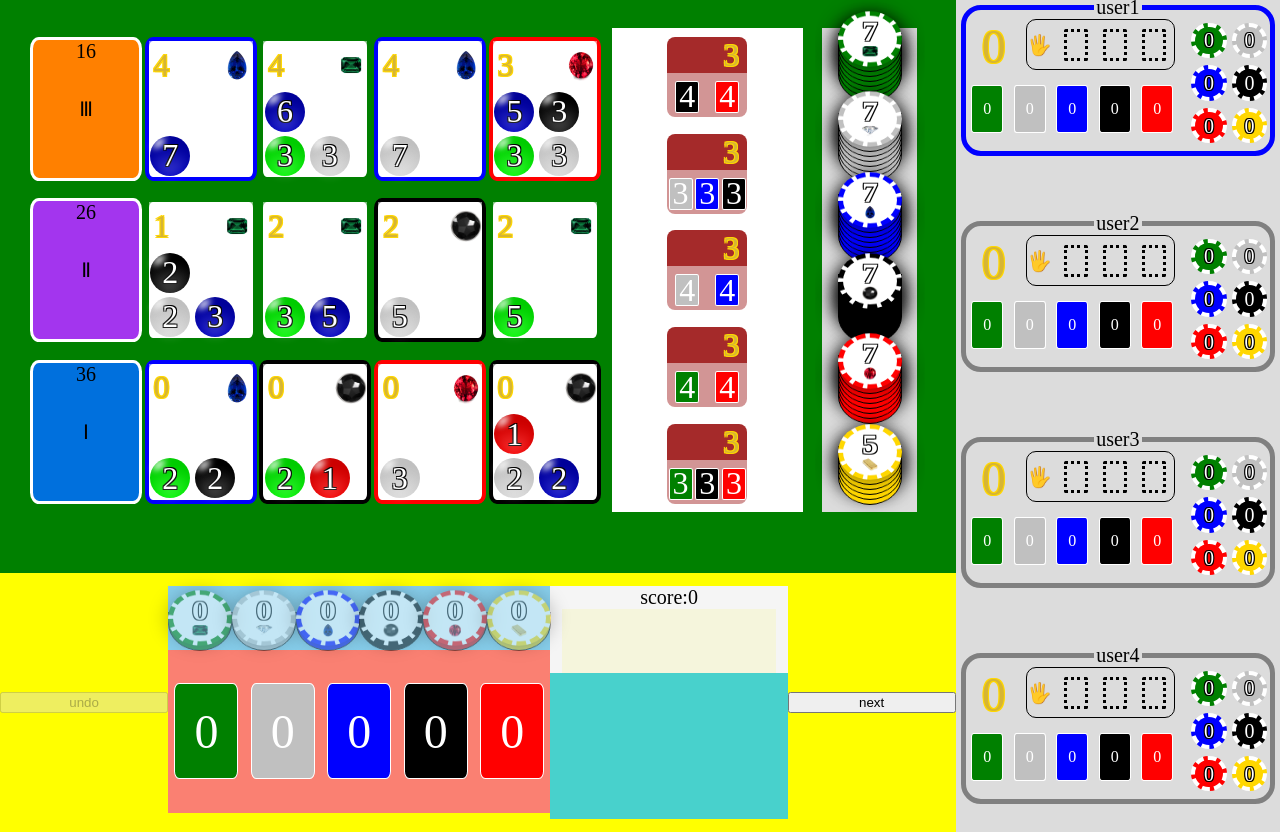
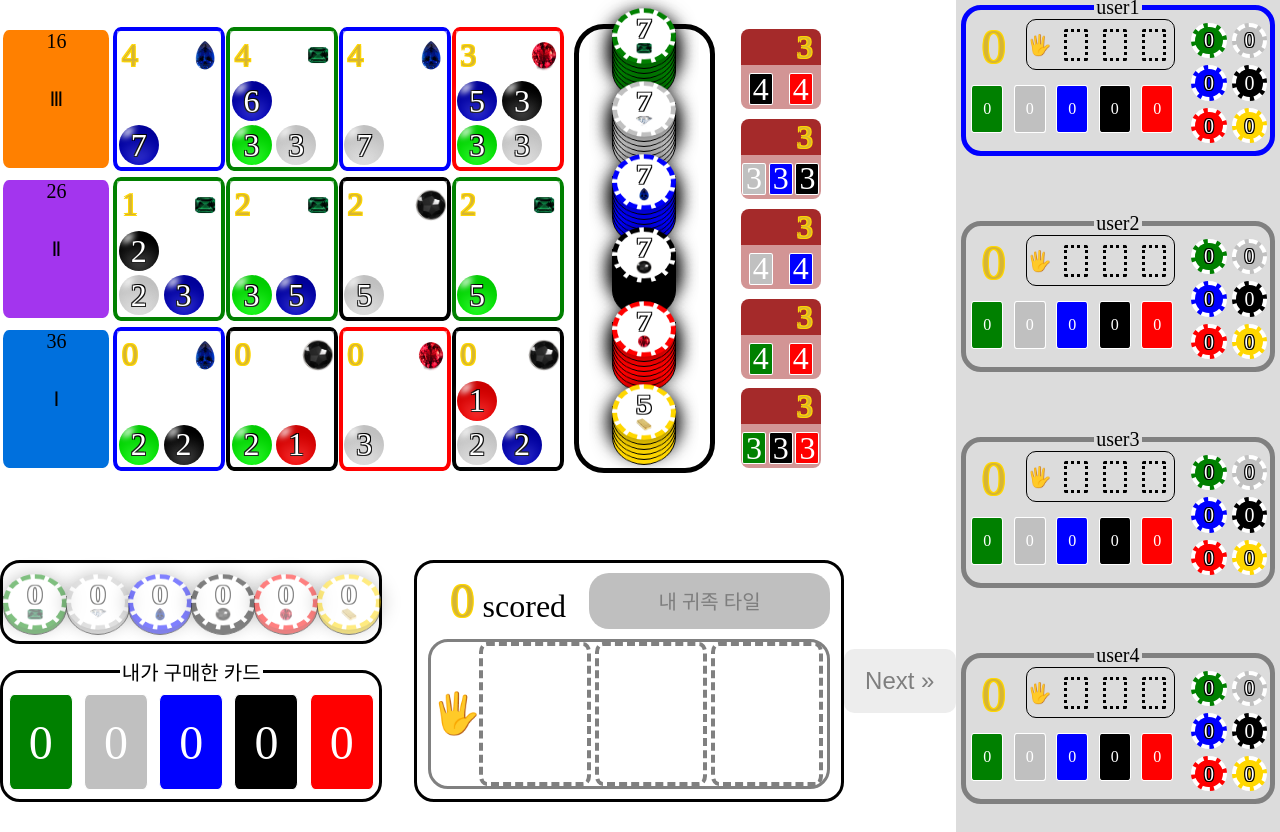
Before and after one commit to kaisiok/splenderpractice, a React (Create React App) app: page / in a window 1280 px wide. Built offline with nearby package versions, Linux system fonts and the light colour scheme.

Commit message:
개인 상태창 css수정

```diff
--- a/src/splendor/component/body/board.js
+++ b/src/splendor/component/body/board.js
@@ -4,8 +4,7 @@ import Tokens from "./tokens";
 import Cards from "./cards";
 
 const BoardWrap = styled.div`
-  background-color: green;
-  height: 70%;
+  height: 65%;
   display: flex;
   justify-content: center;
   align-items: center;
@@ -15,8 +14,8 @@ function Board() {
   return (
     <BoardWrap>
       <Cards />
+      <Tokens />
       <Tiles />
-      <Tokens />
     </BoardWrap>
   );
 }
--- a/src/splendor/component/body/card.js
+++ b/src/splendor/component/body/card.js
@@ -25,19 +25,16 @@ const CardTopWrap = styled.div`
   align-items: center;
   background-color: rgba(255, 255, 255, 0.5);
   & > #score_in_card {
-    /* width: 30%; */
     margin-left: 0.3rem;
     right: 3rem;
     font-size: 2rem;
     color: #d6b534;
     text-shadow: 1px 1px 0 gold, -1px -1px 0 gold, 1px -1px 0 gold,
       -1px 1px 0 gold;
-    /* transform: translate(0%, 15%); */
   }
   & > #jewel_img {
     width: 2rem;
     height: 2rem;
-    /* transform: translate(60%, -80%); */
     -webkit-user-drag: none;
   }
 `;
--- a/src/splendor/component/body/tile.js
+++ b/src/splendor/component/body/tile.js
@@ -4,8 +4,8 @@ import MyCard from "../footer/myCard";
 const TileWrap = styled.div`
   border-radius: 10%;
   background-color: brown;
-  height: 5rem;
-  width: 5rem;
+  height: ${(props) => props.size.height}rem;
+  width: ${(props) => props.size.width}rem;
   position: relative;
   & > #tile_cost_wrapper {
     width: 100%;
@@ -19,17 +19,27 @@ const TileWrap = styled.div`
   & > #tile_score_wrapper {
     position: absolute;
     left: 70%;
-    font-size: 2rem;
+    font-size: ${(props) => props.size.font}rem;
     color: #d6b534;
     text-shadow: 1px 1px 0 gold, -1px -1px 0 gold, 1px -1px 0 gold,
       -1px 1px 0 gold;
   }
 `;
 
-function Tile({ score, cost, size }) {
+function Tile({ score, cost, location }) {
+  const size = (() => {
+    switch (location) {
+      case "myTiles":
+        return { height: 3, width: 3, font: 1.5 };
+      default:
+        return { height: 5, width: 5, font: 2 };
+    }
+  })();
+
   return (
-    <TileWrap>
+    <TileWrap size={size}>
       <div id="tile_score_wrapper">{score}</div>
+      {location ? null : (
         <div id="tile_cost_wrapper">
           {Object.keys(cost).map((el) => {
             if (cost[el] > 0) {
@@ -46,6 +56,7 @@ function Tile({ score, cost, size }) {
             }
           })}
         </div>
+      )}
     </TileWrap>
   );
 }
--- a/src/splendor/component/body/tiles.js
+++ b/src/splendor/component/body/tiles.js
@@ -11,13 +11,14 @@ import {
 
 const TilesWrap = styled.div`
   background-color: white;
-  width: 20%;
+  width: 10%;
   height: 80%;
   margin: 1%;
   display: flex;
   flex-direction: column;
   align-items: center;
   justify-content: space-around;
+  margin-right: 8rem;
 `;
 
 const TilesTopWrap = styled.div`
--- a/src/splendor/component/body/tokens.js
+++ b/src/splendor/component/body/tokens.js
@@ -5,14 +5,24 @@ import MyToken from "../footer/myToken";
 import TokenModal from "./tokenModal";
 
 const TokensWrap = styled.div`
-  background-color: gainsboro;
-  width: 10%;
+  width: 15%;
   height: 80%;
   margin: 1%;
   display: flex;
   flex-direction: column;
   align-items: center;
   justify-content: space-around;
+  border: 5px solid black;
+  border-radius: 30px;
+  ${(props) =>
+    props.canPlay &&
+    `
+    cursor: pointer;
+    :hover {
+    border-color: blue;
+    background-color: gainsboro;
+  }
+  `}
 `;
 
 function Tokens() {
@@ -31,7 +41,7 @@ function Tokens() {
   };
 
   return (
-    <TokensWrap onClick={handleClick}>
+    <TokensWrap onClick={handleClick} canPlay={isActivated}>
       <MyToken
         type={"emeraldToken"}
         number={tokens.emeraldToken}
--- a/src/splendor/component/footer/myCards.js
+++ b/src/splendor/component/footer/myCards.js
@@ -11,16 +11,22 @@ import { buyCardToken } from "../../../redux/reducers/tokenSlice";
 import MyTokens from "./myTokens";
 const MyCard_TokenWrap = styled.div`
   width: 40%;
-  height: 90%;
+  height: 80%;
+  position: relative;
 `;
 
-const MyCardsWrap = styled.div`
-  background-color: salmon;
+const MyCardsWrap = styled.fieldset`
   width: 100%;
-  height: 70%;
+  height: 60%;
   display: flex;
   justify-content: space-around;
   align-items: center;
+  border: 3px solid black;
+  border-radius: 20px;
+  padding: 0;
+  margin: 0;
+  position: absolute;
+  bottom: 0;
 `;
 
 function MyCards() {
@@ -95,6 +101,7 @@ function MyCards() {
     <MyCard_TokenWrap>
       <MyTokens />
       <MyCardsWrap onDragOver={handleDragOver} onDrop={handleDrop}>
+        <legend>내가 구매한 카드</legend>
         {Object.keys(activatedPlayer.cards).map((el) => {
           return (
             <MyCard
--- a/src/splendor/component/footer/myHand.js
+++ b/src/splendor/component/footer/myHand.js
@@ -7,12 +7,24 @@ import { bringCardInTurn } from "../../../redux/reducers/turnSlice";
 import { getGoldToken } from "../../../redux/reducers/tokenSlice";
 
 const MyHandWrap = styled.div`
-  background-color: mediumturquoise;
-  width: 100%;
-  height: 90%;
-  display: flex;
+  width: 95%;
+  height: 100%;
+  display: grid;
+  grid-template-columns: 3rem 1fr 1fr 1fr;
   align-items: center;
   justify-content: space-around;
+  border: 3px solid gray;
+  border-radius: 20px;
+  margin: 10px;
+  > .handEmoji {
+    font-size: 2.5rem;
+  }
+`;
+const EmptyCard = styled.div`
+  border: 0.3rem dashed gray;
+  border-radius: 7%;
+  width: 7rem;
+  height: 9rem;
 `;
 
 function MyHand() {
@@ -78,6 +90,7 @@ function MyHand() {
 
   return (
     <MyHandWrap onDragOver={handleDragOver} onDrop={handleDrop}>
+      <div className="handEmoji">🖐️</div>
       {handedCards.map((el, idx) => (
         <Card
           key={el.id}
@@ -89,6 +102,9 @@ function MyHand() {
           location={"hand"}
         />
       ))}
+      {handedCards.length < 1 ? <EmptyCard></EmptyCard> : null}
+      {handedCards.length < 2 ? <EmptyCard></EmptyCard> : null}
+      {handedCards.length < 3 ? <EmptyCard></EmptyCard> : null}
     </MyHandWrap>
   );
 }
--- a/src/splendor/component/footer/myInfo.js
+++ b/src/splendor/component/footer/myInfo.js
@@ -4,13 +4,35 @@ import MyHand from "./myHand";
 import { useSelector } from "react-redux";
 
 const MyInfoWrap = styled.div`
-  background-color: whitesmoke;
-  width: 30%;
-  height: 90%;
+  width: 45%;
+  height: 80%;
   display: flex;
   flex-direction: column;
   align-items: center;
   justify-content: space-around;
+  border: 3px solid black;
+  border-radius: 20px;
+  margin-left: 2rem;
+`;
+
+const Score_TileWrap = styled.div`
+  height: 40%;
+  width: 95%;
+  margin-top: 10px;
+  position: relative;
+  display: flex;
+  > .userScore {
+    width: 40%;
+    height: 100%;
+    font-size: 2rem;
+    color: black;
+  }
+  > .userScore::first-letter {
+    font-size: 3rem;
+    color: #d6b534;
+    text-shadow: 1px 1px 0 gold, -1px -1px 0 gold, 1px -1px 0 gold,
+      -1px 1px 0 gold;
+  }
 `;
 
 function MyInfo() {
@@ -19,8 +41,11 @@ function MyInfo() {
   );
   return (
     <MyInfoWrap>
-      <div>score:{userSocer}</div>
-      <MyTiles />
+      <Score_TileWrap>
+        <div className="userScore">{userSocer} scored</div>
+        <MyTiles />
+      </Score_TileWrap>
+
       <MyHand />
     </MyInfoWrap>
   );
--- a/src/splendor/component/footer/myTiles.js
+++ b/src/splendor/component/footer/myTiles.js
@@ -3,12 +3,16 @@ import { useSelector } from "react-redux";
 import Tile from "../body/tile";
 
 const MyTilesWrap = styled.div`
-  background-color: beige;
-  width: 90%;
-  height: 40%;
+  background-color: gray;
+  opacity: 0.5;
+  width: 60%;
+  height: 100%;
   display: flex;
-  justify-content: space-around;
+  justify-content: space-evenly;
   align-items: center;
+  position: absolute;
+  right: 0;
+  border-radius: 20px;
 `;
 function MyTiles() {
   const activatedPlayer = useSelector((state) => state.turn.activatedPlayer);
@@ -18,9 +22,20 @@ function MyTiles() {
 
   return (
     <MyTilesWrap>
-      {userTiles.map((el) => {
-        return <Tile key={el.id} score={el.score} cost={el.cost} />;
-      })}
+      {userTiles.length === 0 ? (
+        <div>내 귀족 타일</div>
+      ) : (
+        userTiles.map((el) => {
+          return (
+            <Tile
+              key={el.id}
+              score={el.score}
+              cost={el.cost}
+              location={"myTiles"}
+            />
+          );
+        })
+      )}
     </MyTilesWrap>
   );
 }
--- a/src/splendor/component/footer/myToken.js
+++ b/src/splendor/component/footer/myToken.js
@@ -26,9 +26,6 @@ const TokenStack = styled.div`
   position: absolute;
   width: 100%;
   top: 5px;
-  /* z-index: ${(props) => {
-    return 100 - props.number;
-  }}; */
   z-index: 2;
   & > .oval {
     width: 100%;
--- a/src/splendor/component/footer/myTokens.js
+++ b/src/splendor/component/footer/myTokens.js
@@ -5,10 +5,12 @@ import MyToken from "./myToken";
 import UserTokenModal from "./userTokenMadal";
 
 const MyTokensWrap = styled.div`
-  background-color: skyblue;
   display: flex;
   justify-content: space-around;
   align-items: center;
+  height: 35%;
+  border: 3px solid black;
+  border-radius: 20px;
 `;
 function MyTokens() {
   const [openModal, setOpenModal] = useState(false);
--- a/src/splendor/component/footer/myboard.js
+++ b/src/splendor/component/footer/myboard.js
@@ -11,14 +11,35 @@ import MyCards from "./myCards";
 import MyInfo from "./myInfo";
 
 const MyBoardWrap = styled.div`
-  background-color: yellow;
   display: flex;
   justify-content: center;
   align-items: center;
-  height: 30%;
+  height: 35%;
 `;
 const DoUndoButten = styled.button`
-  width: 200px;
+  width: 7rem;
+  height: 4rem;
+  font-size: 1.5rem;
+  text-decoration: none;
+  display: inline-block;
+  padding: 8px 16px;
+  background-color: #04aa6d;
+  color: white;
+  border: none;
+  border-radius: 10px;
+  margin: auto;
+  ${(props) =>
+    props.canPlay &&
+    `
+    background-color: #ddd;
+    pointer-events: none;
+    opacity: 0.5;
+    color: black;
+  `}
+  :hover {
+    background-color: #ddd;
+    color: black;
+  }
 `;
 function MyBoard() {
   const dispatch = useDispatch();
@@ -102,16 +123,17 @@ function MyBoard() {
 
   return (
     <MyBoardWrap>
-      <DoUndoButten onClick={handleUndo} disabled={turnInfo.canPlay}>
-        undo
-      </DoUndoButten>
+      {/* <DoUndoButten onClick={handleUndo} disabled={turnInfo.canPlay}>
+        undo   //비활성화
+      </DoUndoButten> */}
       <MyCards />
       <MyInfo />
       <DoUndoButten
         onClick={handleNextTurn}
-        // disabled={turnInfo.canPlay}
+        disabled={turnInfo.canPlay}
+        canPlay={turnInfo.canPlay}
       >
-        next
+        Next &raquo;
       </DoUndoButten>
     </MyBoardWrap>
   );
```
Lines whose indentation alone changed are shown as unchanged.
